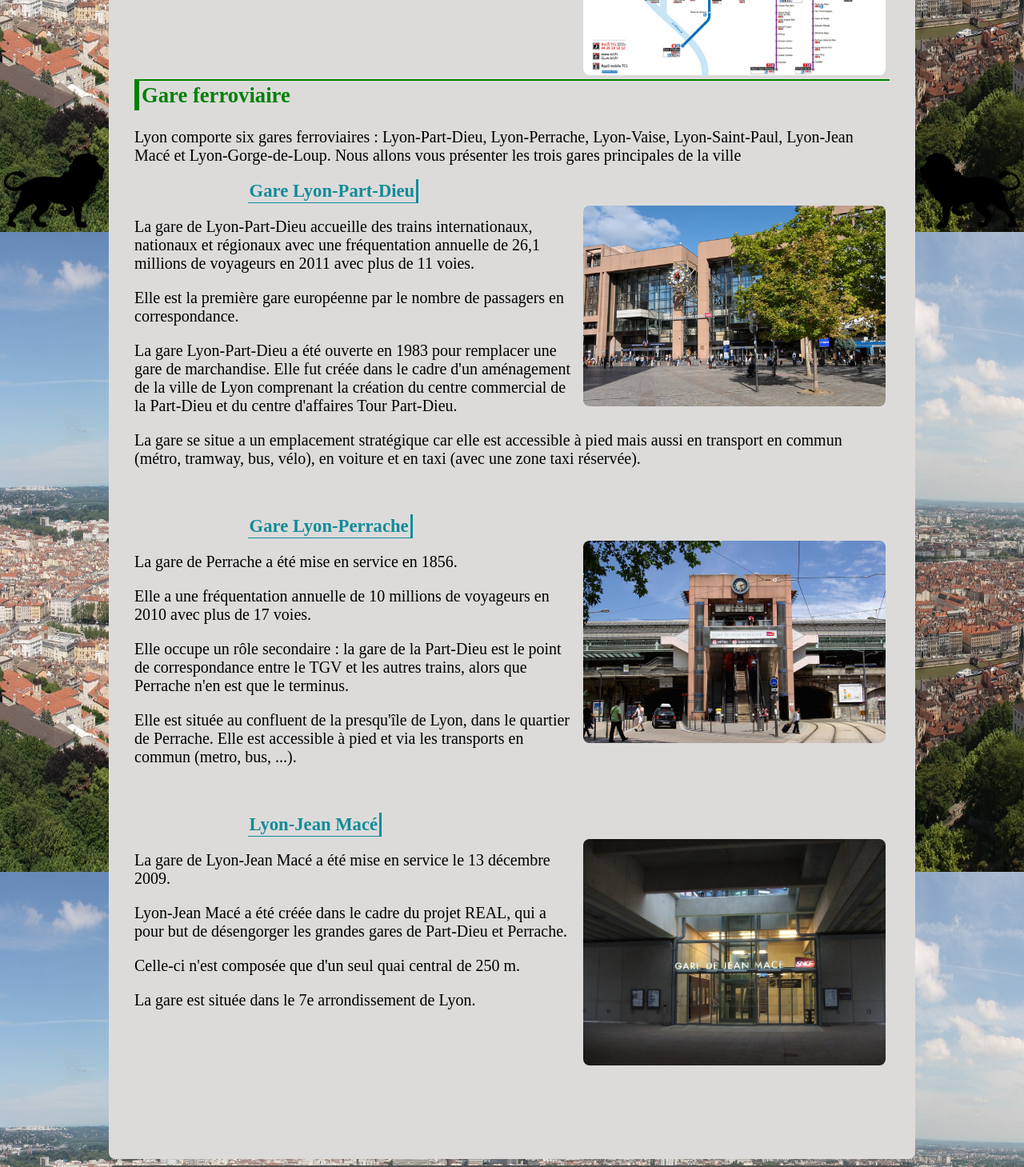
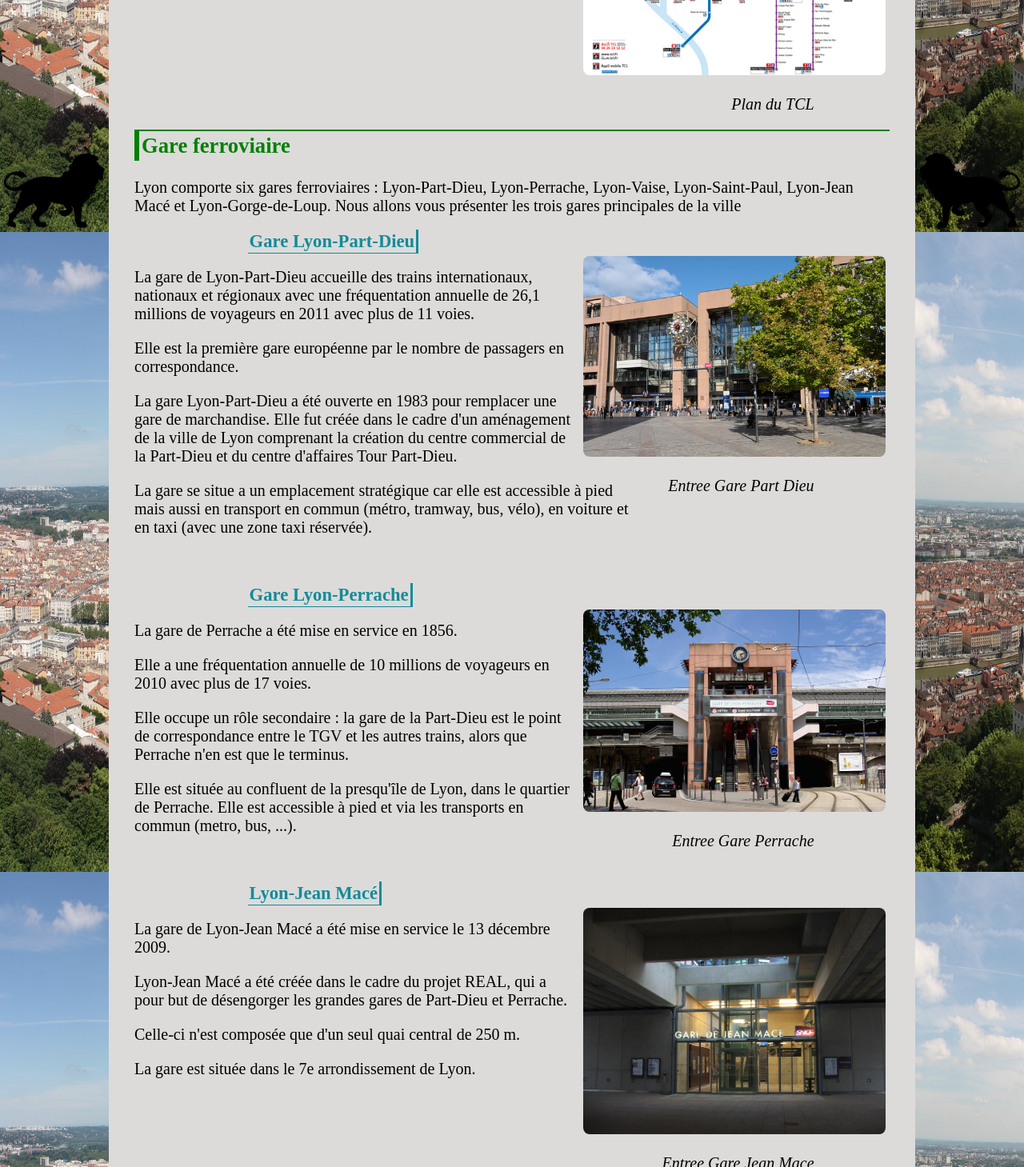
Before and after one commit to Toothgip/Projet-Web, a plain HTML site: page transports.html in a window 1280 px wide. Shown: the part 510-1969 px from the top of the page at 80% size. Drawn offline with Linux system fonts and the light colour scheme.

Commit message:
Ajout de legende sous les images

```diff
--- a/style_base.css
+++ b/style_base.css
@@ -90,6 +90,18 @@ h2
 p
 {
 	font-size: 15pt;
+}
+
+.legende
+{
+	float:right;
+	clear:both;
+
+	margin-right:10%;
+	margin-left:5%;
+
+	font-style:italic;
+
 }
 
 #envoiDemande
--- a/transports.html
+++ b/transports.html
@@ -56,6 +56,8 @@
 				<img class="zoom" src="ressource/image/plan-tcl.png" alt="Plan TCL">
 			</div>
 
+			<p class="legende">Plan du TCL</p>
+
 			<p>C'est l'entreprise Keolis Lyon qui est délégué par les services publics pour s'occuper d'une grande partie des réseaux de transport en communs</p>
 			<p>Ce réseau est composé de:</p>
 
@@ -91,6 +93,8 @@
 					<img class="zoom" src="ressource/image/Gare_Part-Dieu.png" alt="Entree Gare Part Dieu">
 				</div>
 
+				<p class="legende">Entree Gare Part Dieu</p>
+
 				<p>La gare de Lyon-Part-Dieu accueille des trains internationaux, nationaux et régionaux
 				avec une fréquentation annuelle de 26,1 millions de voyageurs en 2011 avec plus de 11 voies.</p>
 
@@ -111,6 +115,8 @@
 					<img class="zoom" src="ressource/image/Gare_Perrache.jpg" alt="Entree Gare Perrache">
 				</div>
 
+				<p class="legende">Entree Gare Perrache</p>
+
 				<p>La gare de Perrache a été mise en service en 1856.</p>
 
 				<p>Elle a une fréquentation annuelle de 10 millions de voyageurs en 2010 avec plus de 17 voies.</p>
@@ -130,6 +136,8 @@
 					<img class="zoom" src="ressource/image/Gare_Jean-Mace.jpg" alt="Entree Gare Jean Mace">
 				</div>
 
+				<p class="legende">Entree Gare Jean Mace</p>
+
 				<p>La gare de Lyon-Jean Macé a été mise en service le 13 décembre 2009.</p>
 
 				<p>Lyon-Jean Macé a été créée dans le cadre du projet REAL, qui a pour but de désengorger les grandes gares de Part-Dieu et Perrache.</p>
@@ -138,7 +146,7 @@
 
 				<p>La gare est située dans le 7e arrondissement de Lyon.</p>
 
-				<p class ="clear"></p> <!-- Empeche l'image de sortir du body !-->
+
 			</section>
 		</section>
 	</div>
```
Also changed, not shown: geographie.html (+3 -5 lines), histoire.html (+3 -0 lines).
